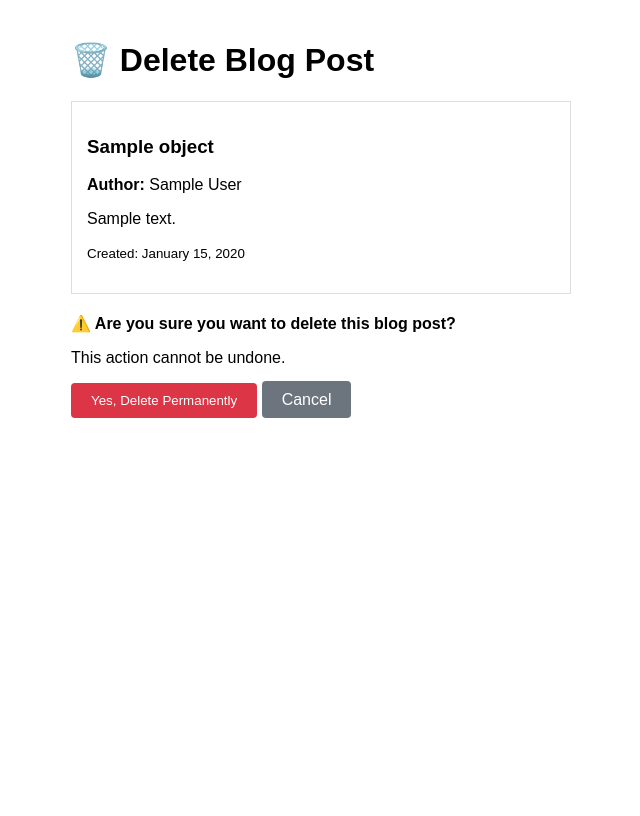
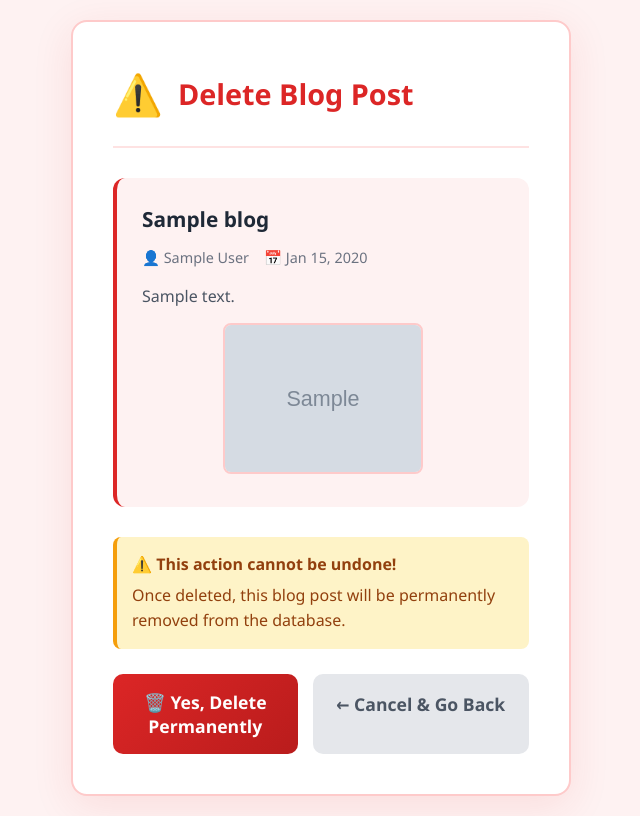
Before and after one commit to ShyamGtm-commits/Python-Django0, a Django app: template Blooger/blogs/templates/blog_confirm_delete.html in a window 1280 px wide. Shown: the whole page, without its empty margins (319-959 px from the left). Before the commit the page ends 418 px from the top, so only its background shows below. Run offline with Django 5.2, Linux system fonts and the light colour scheme; the template is opened without the code that fills it: most values are stand-ins (such as "Sample title", 1, 10 or a date in 2020); grey boxes marked "Sample" are stand-in pictures; data that the repository does not hold is empty.

Commit message:
Added the delete on the blogs using the function based

```diff
--- /dev/null
+++ b/BlogsUsingFBV/blogsg/templates/blog_confirm_delete.html
@@ -0,0 +1,207 @@
+<!DOCTYPE html>
+<html lang="en">
+<head>
+    <meta charset="UTF-8">
+    <meta name="viewport" content="width=device-width, initial-scale=1.0">
+    <title>Delete Blog Post</title>
+    <style>
+        * {
+            margin: 0;
+            padding: 0;
+            box-sizing: border-box;
+            font-family: 'Segoe UI', Tahoma, Geneva, Verdana, sans-serif;
+        }
+
+        body {
+            background-color: #fef2f2;
+            color: #333;
+            line-height: 1.6;
+            padding: 20px;
+            min-height: 100vh;
+            display: flex;
+            align-items: center;
+            justify-content: center;
+        }
+
+        .delete-container {
+            max-width: 500px;
+            width: 100%;
+            background: white;
+            border-radius: 16px;
+            padding: 40px;
+            box-shadow: 0 10px 40px rgba(220, 38, 38, 0.1);
+            border: 2px solid #fecaca;
+        }
+
+        .warning-header {
+            display: flex;
+            align-items: center;
+            gap: 15px;
+            margin-bottom: 30px;
+            padding-bottom: 20px;
+            border-bottom: 2px solid #fee2e2;
+        }
+
+        .warning-icon {
+            font-size: 2.5rem;
+            color: #dc2626;
+        }
+
+        h1 {
+            color: #dc2626;
+            font-size: 1.8rem;
+            font-weight: 700;
+        }
+
+        .blog-preview {
+            background: #fef2f2;
+            border-radius: 12px;
+            padding: 25px;
+            margin-bottom: 30px;
+            border-left: 4px solid #dc2626;
+        }
+
+        .blog-title {
+            color: #1f2937;
+            font-size: 1.3rem;
+            margin-bottom: 10px;
+            font-weight: 700;
+        }
+
+        .blog-meta {
+            display: flex;
+            gap: 15px;
+            margin-bottom: 15px;
+            font-size: 0.9rem;
+            color: #6b7280;
+        }
+
+        .blog-description {
+            color: #4b5563;
+            line-height: 1.5;
+            margin-top: 10px;
+        }
+
+        .warning-message {
+            background: #fef3c7;
+            color: #92400e;
+            padding: 15px;
+            border-radius: 8px;
+            margin-bottom: 25px;
+            border-left: 4px solid #f59e0b;
+        }
+
+        .warning-message strong {
+            display: block;
+            margin-bottom: 5px;
+        }
+
+        .delete-actions {
+            display: flex;
+            gap: 15px;
+        }
+
+        .delete-form {
+            flex: 1;
+        }
+
+        .delete-btn {
+            width: 100%;
+            background: linear-gradient(135deg, #dc2626 0%, #b91c1c 100%);
+            color: white;
+            padding: 16px;
+            border: none;
+            border-radius: 10px;
+            font-size: 1.1rem;
+            font-weight: 600;
+            cursor: pointer;
+            transition: all 0.3s ease;
+        }
+
+        .delete-btn:hover {
+            background: linear-gradient(135deg, #b91c1c 0%, #991b1b 100%);
+            transform: translateY(-2px);
+            box-shadow: 0 8px 25px rgba(220, 38, 38, 0.3);
+        }
+
+        .cancel-btn {
+            flex: 1;
+            background: #e5e7eb;
+            color: #4b5563;
+            padding: 16px;
+            border: none;
+            border-radius: 10px;
+            font-size: 1.1rem;
+            font-weight: 600;
+            text-align: center;
+            text-decoration: none;
+            transition: all 0.3s ease;
+        }
+
+        .cancel-btn:hover {
+            background: #d1d5db;
+            transform: translateY(-2px);
+        }
+
+        .image-preview {
+            margin-top: 15px;
+            text-align: center;
+        }
+
+        .image-preview img {
+            max-width: 200px;
+            border-radius: 8px;
+            border: 2px solid #fecaca;
+        }
+
+        @media (max-width: 768px) {
+            .delete-container {
+                padding: 25px;
+                margin: 15px;
+            }
+
+            .delete-actions {
+                flex-direction: column;
+            }
+        }
+    </style>
+</head>
+<body>
+    <div class="delete-container">
+        <div class="warning-header">
+            <div class="warning-icon">⚠️</div>
+            <h1>Delete Blog Post</h1>
+        </div>
+
+        <div class="blog-preview">
+            <h2 class="blog-title">{{ blog.title }}</h2>
+
+            <div class="blog-meta">
+                <span>👤 {{ blog.author }}</span>
+                <span>📅 {{ blog.date_created|date:"M d, Y" }}</span>
+            </div>
+
+            <p class="blog-description">{{ blog.description|truncatewords:30 }}</p>
+
+            {% if blog.image %}
+            <div class="image-preview">
+                <img src="{{ blog.image.url }}" alt="{{ blog.title }}">
+            </div>
+            {% endif %}
+        </div>
+
+        <div class="warning-message">
+            <strong>⚠️ This action cannot be undone!</strong>
+            <p>Once deleted, this blog post will be permanently removed from the database.</p>
+        </div>
+
+        <div class="delete-actions">
+            <form method="post" class="delete-form">
+                {% csrf_token %}
+                <button type="submit" class="delete-btn">🗑️ Yes, Delete Permanently</button>
+            </form>
+            <a href="{% url 'blog_list' %}" class="cancel-btn">← Cancel & Go Back</a>
+        </div>
+    </div>
+</body>
+</html>
--- a/BlogsUsingFBV/blogsg/templates/blog_list.html
+++ b/BlogsUsingFBV/blogsg/templates/blog_list.html
@@ -238,7 +238,7 @@
 
                     <div class="blog-actions">
                         <a href="{% url 'blog_update' blog.id %}" class="action-btn edit-btn">✏️ Edit</a>
-                        {% comment %} <a href="{% url 'blog_delete' blog.id %}" class="action-btn delete-btn">🗑️ Delete</a> {% endcomment %}
+                        <a href="{% url 'blog_delete' blog.id %}" class="action-btn delete-btn">🗑️ Delete</a>
                     </div>
                 </div>
             </div>
--- a/BlogsUsingFBV/blogsg/urls.py
+++ b/BlogsUsingFBV/blogsg/urls.py
@@ -5,5 +5,5 @@ urlpatterns = [
     path('', views.BlogsView, name='blog_list'),
     path('blogs_create/', views.BlogsCreate, name='blog_create'),
     path('blogs_update/<int:pk>/', views.BlogsUpdate, name='blog_update'),
-
+    path('blog_delete/<int:pk>/', views.BlogDelete, name='blog_delete')
 ]
```
Also changed, not shown: BlogsUsingFBV/blogsg/views.py (+11 -1 lines).
